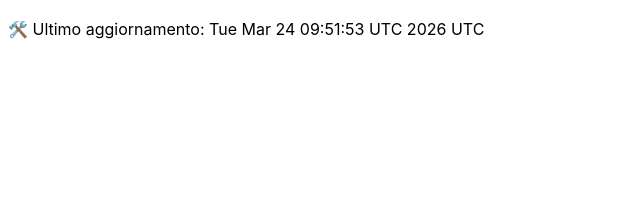
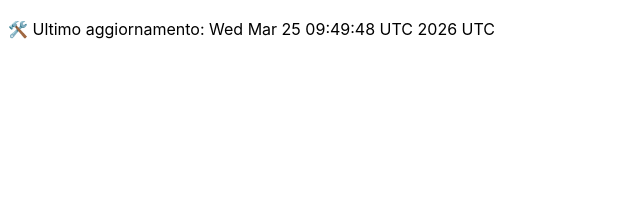
Before and after one commit to DanteTrb/DanteTrb.github.io, a Jekyll site: the page built from badges.md, in a window 1280 px wide. Shown: the top 213 px of the page, without its empty margins (0-640 px from the left). Built offline with Jekyll 4.4.1, drawn with Linux system fonts in a browser that asks for light colours; our own code applies the rules of GitHub Pages for plain Markdown files.

Commit message:
🛠️ Aggiornamento automatico badge

```diff
--- a/badges.md
+++ b/badges.md
@@ -1 +1 @@
-🛠️ Ultimo aggiornamento: Tue Mar 24 09:51:53 UTC 2026 UTC
+🛠️ Ultimo aggiornamento: Wed Mar 25 09:49:48 UTC 2026 UTC
```
